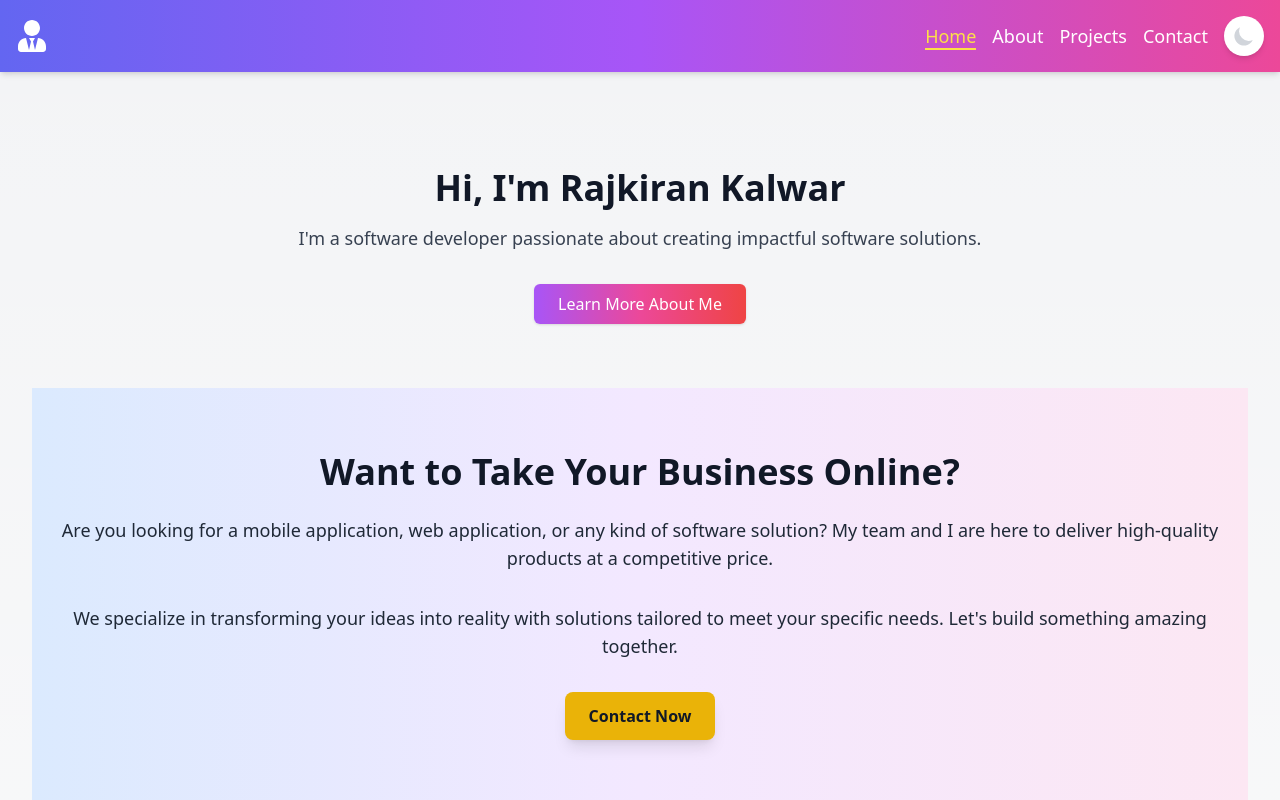
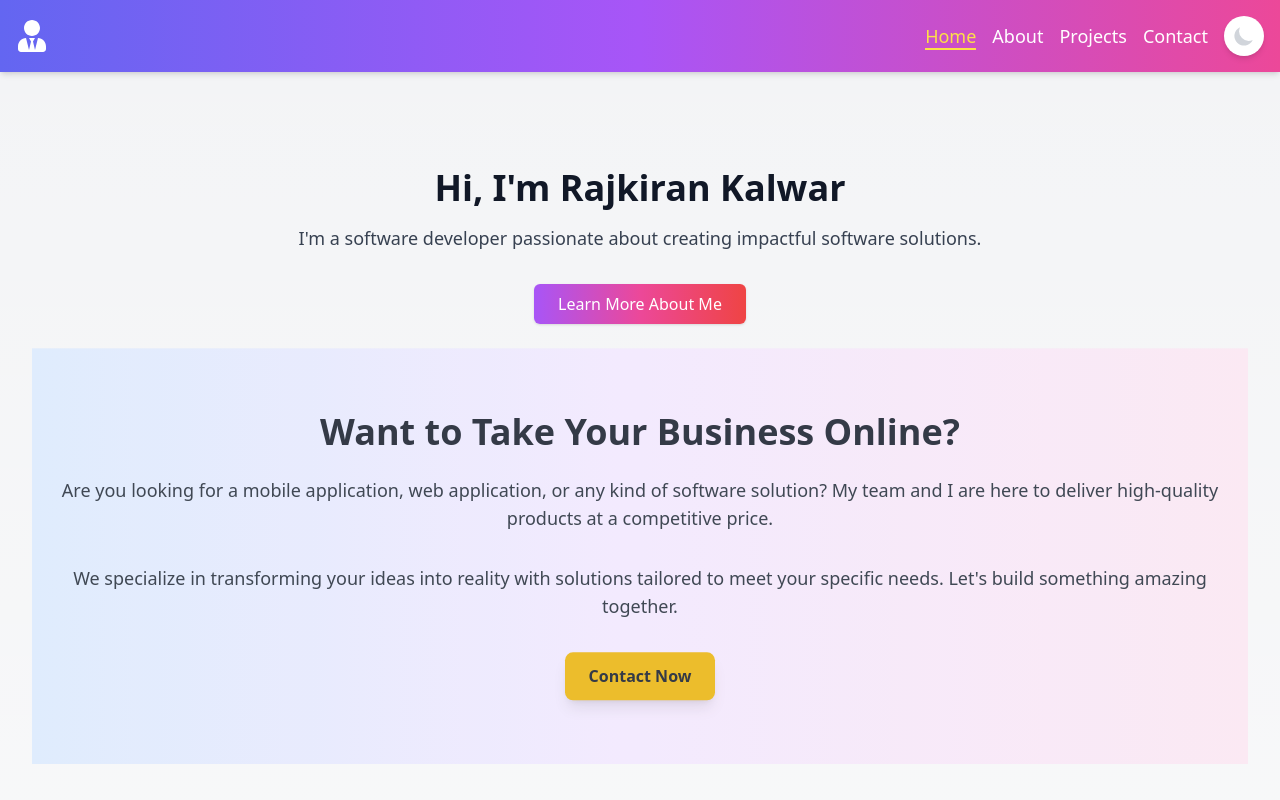
Before and after one commit to raj-bhai/my-portfolio, a Next.js app: page / in a window 1280 px wide. Shown: the top 800 px of the page. Built offline with nearby package versions, Linux system fonts and the light colour scheme.

Commit message:
service animation

```diff
--- a/app/components/ServicesSection.js
+++ b/app/components/ServicesSection.js
@@ -1,26 +1,65 @@
+'use client'; // Ensure client-side behavior for animations
+
+import { motion, useScroll, useTransform } from 'framer-motion';
+import { useRef } from 'react';
 import Link from 'next/link';
 
 export default function ServicesSection() {
+  const ref = useRef(null); // Ref to track the section
+  const { scrollYProgress } = useScroll({ target: ref, offset: ["start end", "end start"] });
+
+  // Transform values based on scroll position
+  const y = useTransform(scrollYProgress, [0, 1], [100, -100]);
+  const opacity = useTransform(scrollYProgress, [0, 1], [0.5, 1]);
+
   return (
-    <section className="py-16 bg-gradient-to-r from-blue-100 via-purple-100 to-pink-100 dark:from-gray-800 dark:via-gray-700 dark:to-gray-600">
-      <div className="container mx-auto px-4 text-center">
-        <h2 className="text-4xl font-bold mb-6 text-gray-900 dark:text-white">
+    <motion.section
+      ref={ref}
+      style={{ y, opacity }} // Apply scroll-based transforms
+      className="py-16 bg-gradient-to-r from-blue-100 via-purple-100 to-pink-100 dark:from-gray-800 dark:via-gray-700 dark:to-gray-600"
+    >
+      <motion.div className="container mx-auto px-4 text-center">
+        <motion.h2
+          initial={{ opacity: 0, y: 20 }}
+          whileInView={{ opacity: 1, y: 0 }}
+          transition={{ delay: 0.3, duration: 0.8 }}
+          className="text-4xl font-bold mb-6 text-gray-900 dark:text-white"
+        >
           Want to Take Your Business Online?
-        </h2>
-        <p className="text-lg mb-8 text-gray-800 dark:text-gray-300">
+        </motion.h2>
+
+        <motion.p
+          initial={{ opacity: 0, y: 20 }}
+          whileInView={{ opacity: 1, y: 0 }}
+          transition={{ delay: 0.4, duration: 0.8 }}
+          className="text-lg mb-8 text-gray-800 dark:text-gray-300"
+        >
           Are you looking for a mobile application, web application, or any kind of software solution?
           My team and I are here to deliver high-quality products at a competitive price.
-        </p>
-        <p className="text-lg mb-8 text-gray-800 dark:text-gray-300">
+        </motion.p>
+
+        <motion.p
+          initial={{ opacity: 0, y: 20 }}
+          whileInView={{ opacity: 1, y: 0 }}
+          transition={{ delay: 0.5, duration: 0.8 }}
+          className="text-lg mb-8 text-gray-800 dark:text-gray-300"
+        >
           We specialize in transforming your ideas into reality with solutions tailored to meet your specific needs.
           Let&apos;s build something amazing together.
-        </p>
-        <Link href="/contact" passHref>
-          <button className="bg-yellow-500 hover:bg-yellow-600 text-gray-900 font-bold py-3 px-6 rounded-lg shadow-lg transition-transform transform hover:scale-105">
-            Contact Now
-          </button>
-        </Link>
-      </div>
-    </section>
+        </motion.p>
+
+        <motion.div
+          initial={{ opacity: 0, scale: 0.8 }}
+          whileInView={{ opacity: 1, scale: 1 }}
+          transition={{ delay: 0.6, duration: 0.8 }}
+        >
+          <Link href="/contact" passHref>
+            <button className="bg-yellow-500 hover:bg-yellow-600 text-gray-900 font-bold py-3 px-6 rounded-lg shadow-lg transition-transform transform hover:scale-105">
+              Contact Now
+            </button>
+          </Link>
+        </motion.div>
+      </motion.div>
+    </motion.section>
   );
 }
--- a/package.json
+++ b/package.json
@@ -12,6 +12,7 @@
     "@heroicons/react": "^1.0.6",
     "@vercel/analytics": "^1.3.1",
     "autoprefixer": "^10.4.20",
+    "framer-motion": "^11.4.0",
     "next": "14.2.7",
     "react": "^18",
     "react-dom": "^18",
```
Also changed, not shown: 1 other file (tests, documents, lock files or other folders).
